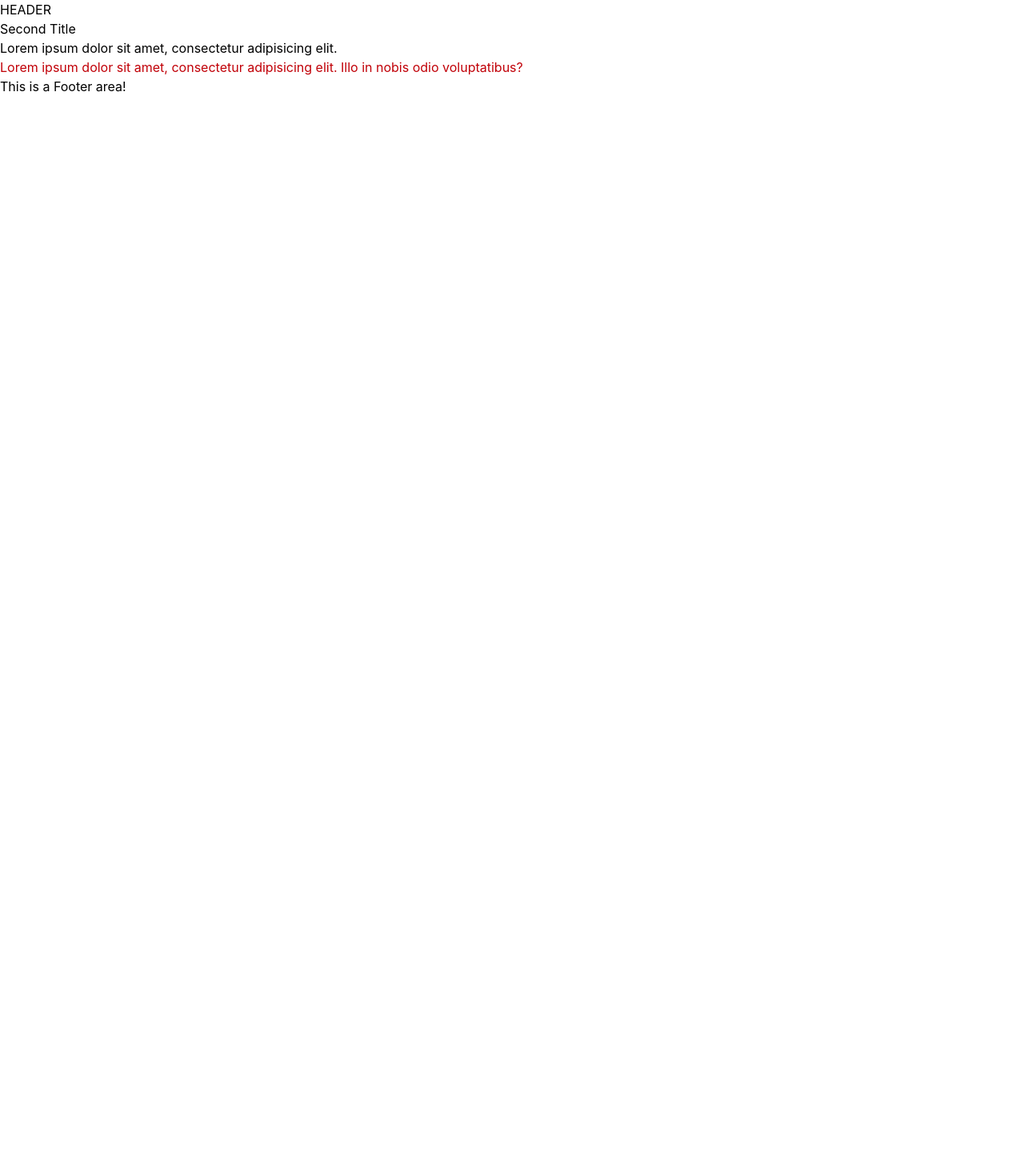
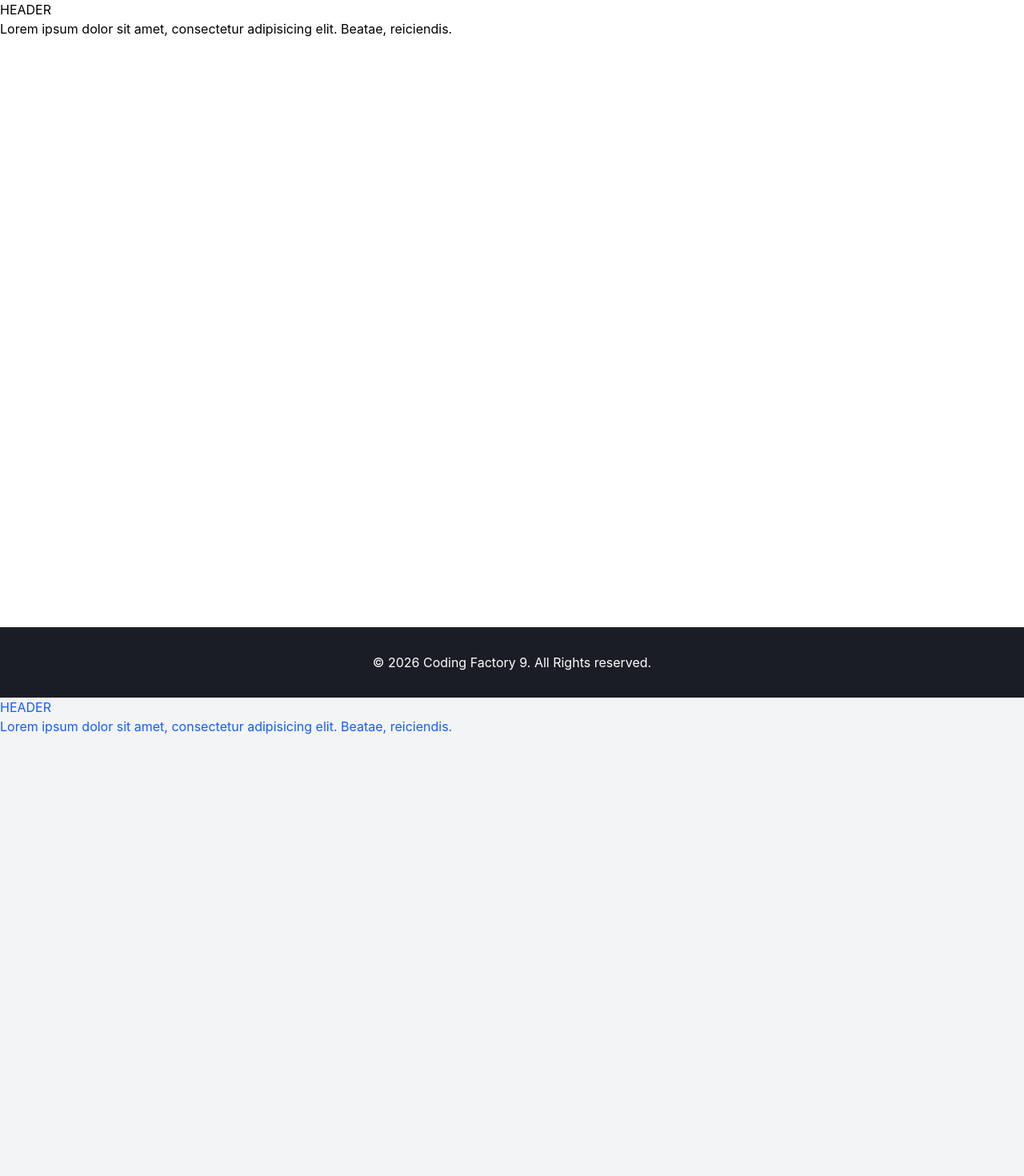
Before and after one commit to Nev3rM1nd3/cf9-react-app, a React (Vite) app: page / in a window 1280 px wide. Shown: the top 1470 px of the page at 80% size. Before the commit the page ends 800 px from the top, so only its background shows below. Built offline with nearby package versions, Linux system fonts and the light colour scheme.

Commit message:
feat(ui): implement ui on layout

```diff
--- a/src/App.tsx
+++ b/src/App.tsx
@@ -1,5 +1,5 @@
 // import FunctionalComponent from "./components/LessonTwo/FunctionalComponent.tsx";
-import ArrowFunctionalComponentWithProps from "./components/LessonThree/ArrowFunctionalComponentWithProps.tsx";
+// import ArrowFunctionalComponentWithProps from "./components/LessonThree/ArrowFunctionalComponentWithProps.tsx";
 // import * as http2 from "node:http2";
 // import ClassComponent from "./components/LessonTwo/ClassComponent.tsx";
 // import ArrowFunctionalComponent from "./components/LessonTwo/ArrowFunctionalComponent.tsx";
@@ -73,12 +73,12 @@
       {/*  "/>*/}
       {/*</Layout>*/}
 
-      <Layout>
-        <ArrowFunctionalComponentWithProps
-          title="Second Title"
-          description="Lorem ipsum dolor sit amet, consectetur adipisicing elit."
-        />
-        <p className="text-red-700">Lorem ipsum dolor sit amet, consectetur adipisicing elit. Illo in nobis odio voluptatibus?</p>
+      <Layout addClasses="text-blue-600 bg-gray-100">
+        {/*<ArrowFunctionalComponentWithProps*/}
+        {/*  title="Second Title"*/}
+        {/*  description="Lorem ipsum dolor sit amet, consectetur adipisicing elit. Adipisci amet, deserunt dicta excepturi fugit ipsa modi perferendis quo repellat voluptates."*/}
+        {/*/>*/}
+        <p>Lorem ipsum dolor sit amet, consectetur adipisicing elit. Beatae, reiciendis.</p>
       </Layout>
     </>
   )
--- a/src/components/Footer.tsx
+++ b/src/components/Footer.tsx
@@ -1,9 +1,12 @@
+const Footer = () => {
+  const currentYear: number = new Date().getFullYear()
 
-const Footer = () => {
   return (
     <>
-      <footer>
-        This is a Footer area!
+      <footer className="bg-cf-dark-gray text-white">
+        <div className="container mx-auto py-8 text-center">
+          &copy; {currentYear} Coding Factory 9. All Rights reserved.
+        </div>
       </footer>
     </>
   )
--- a/src/components/Layout.tsx
+++ b/src/components/Layout.tsx
@@ -3,14 +3,19 @@
 
 interface LayoutProps {
   children: React.ReactNode;
+  addClasses?: string;
 }
 
-const Layout = ({children}:LayoutProps) => {
-  return (
+const Layout = ({children, addClasses}:LayoutProps) => {  return (
     <>
       <Header/>
-      <main>{children}</main>
+      <main className="container mx-auto min-h-[95vh]">{children}</main>
       <Footer/>
+      <div className={addClasses}>
+        <Header/>
+        <main className="container mx-auto min-h-[95vh]">{children}</main>
+        <Footer/>
+      </div>
     </>
   )
 }
--- a/src/index.css
+++ b/src/index.css
@@ -1 +1,7 @@
 @import "tailwindcss";
+
+@theme {
+    --color-cf-dark-red: #7d2c2f;
+    --color-cf-gray: #69696c;
+    --color-cf-dark-gray: #1b1d26;
+}
```
